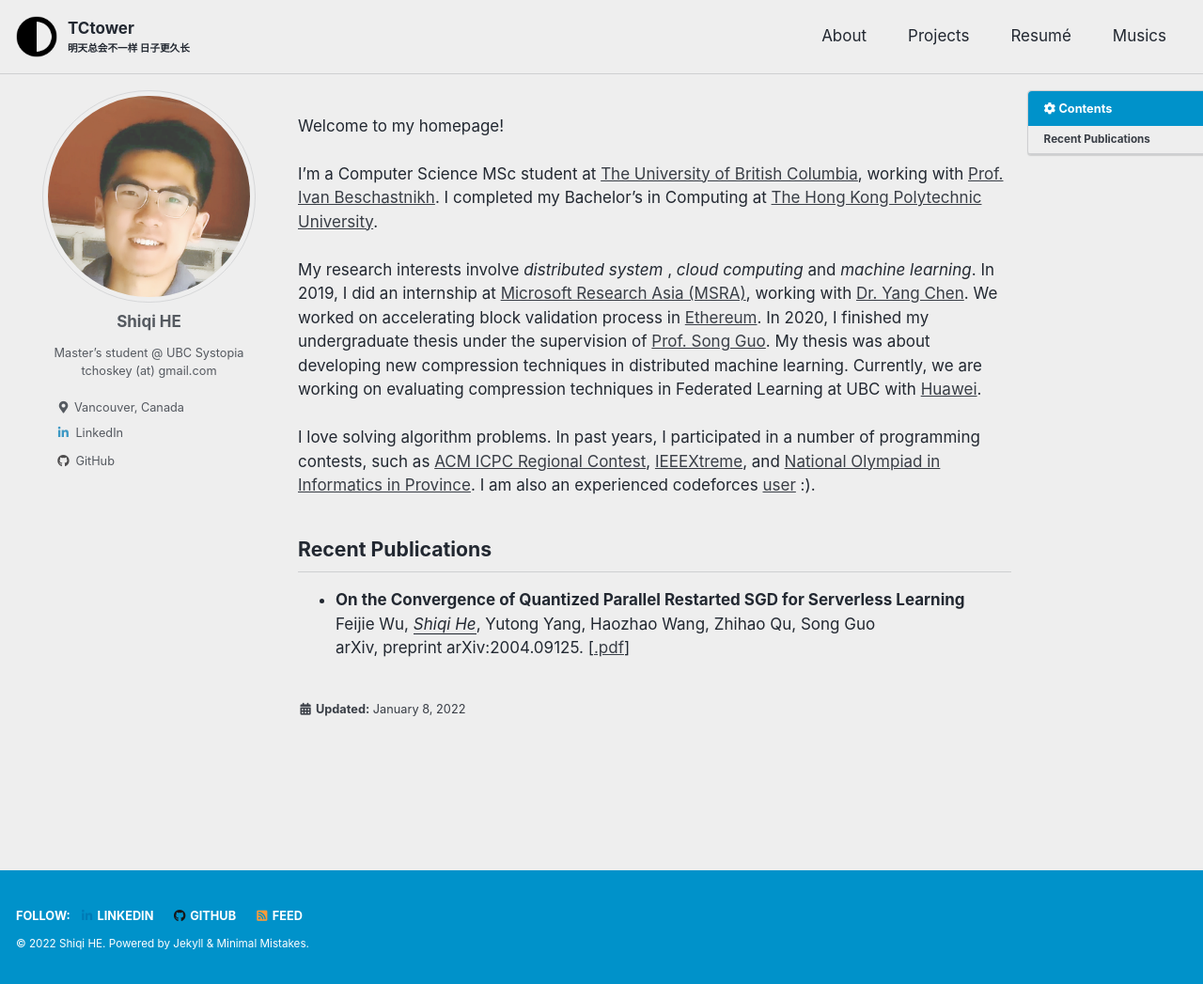
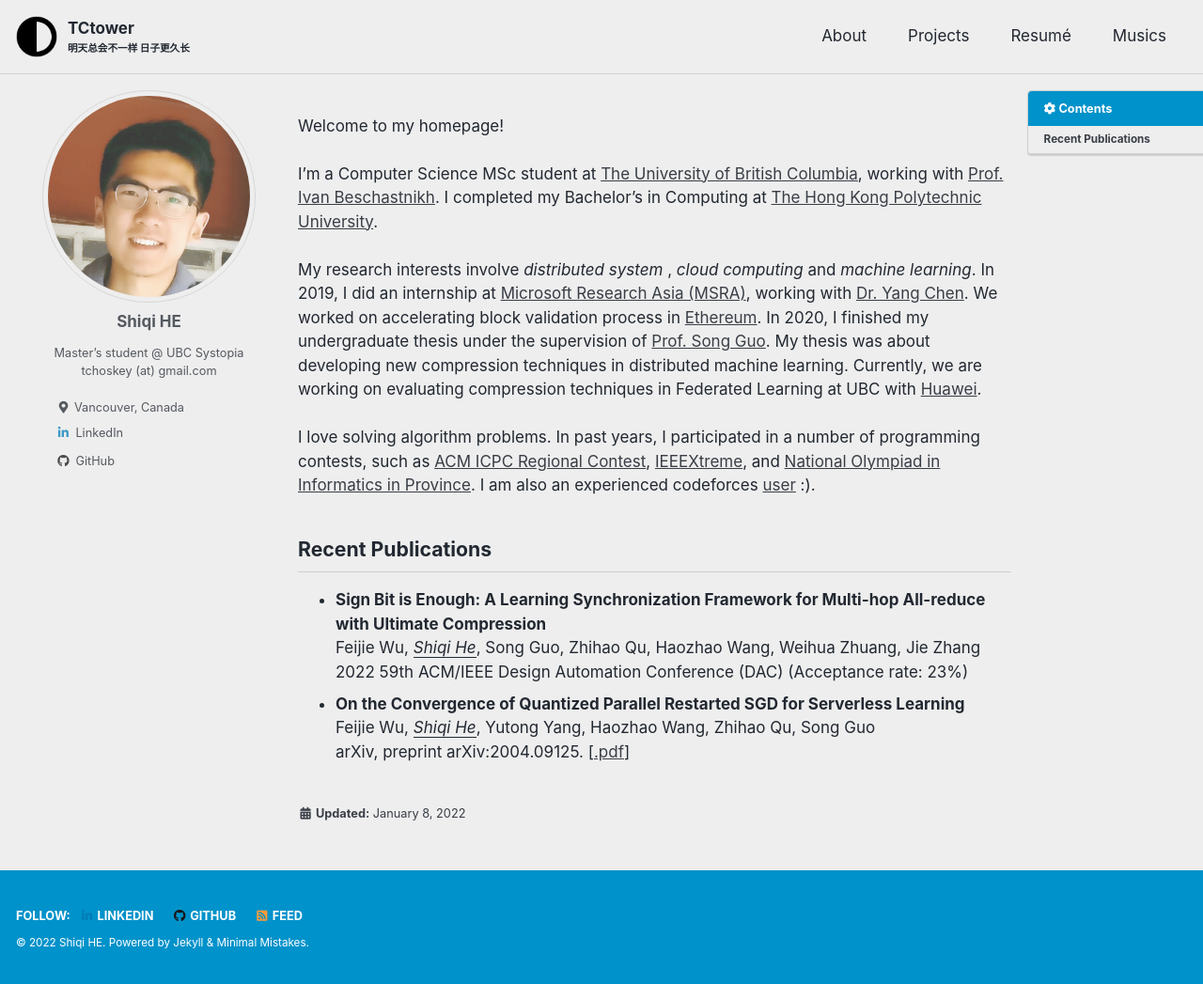
Before and after one commit to TCtower/tctower.github.io, a Jekyll site: the page built from index.md, in a window 1280 px wide and 1047 px high. Shown: the whole window at 94% size. Built offline with Jekyll 4.4.1, drawn with Linux system fonts in a browser that asks for light colours; cached includes are drawn as plain includes.

Commit message:
Update index.md

```diff
--- a/index.md
+++ b/index.md
@@ -55,6 +55,12 @@ sss -->
 ## Recent Publications
 
 <ul>
+ <li>
+<strong>Sign Bit is Enough: A Learning Synchronization Framework for Multi-hop All-reduce with Ultimate Compression</strong>
+<br/>Feijie Wu, <u><em>Shiqi He</em></U>, Song Guo, Zhihao Qu, Haozhao Wang, Weihua Zhuang, Jie Zhang
+<br/> 2022 59th ACM/IEEE Design Automation Conference (DAC) (Acceptance rate: 23%)
+</li>
+
 <li>
 <strong>On the Convergence of Quantized Parallel Restarted SGD for Serverless Learning</strong>
 <br/>Feijie Wu, <u><em>Shiqi He</em></U>, Yutong Yang, Haozhao Wang, Zhihao Qu, Song Guo
```
